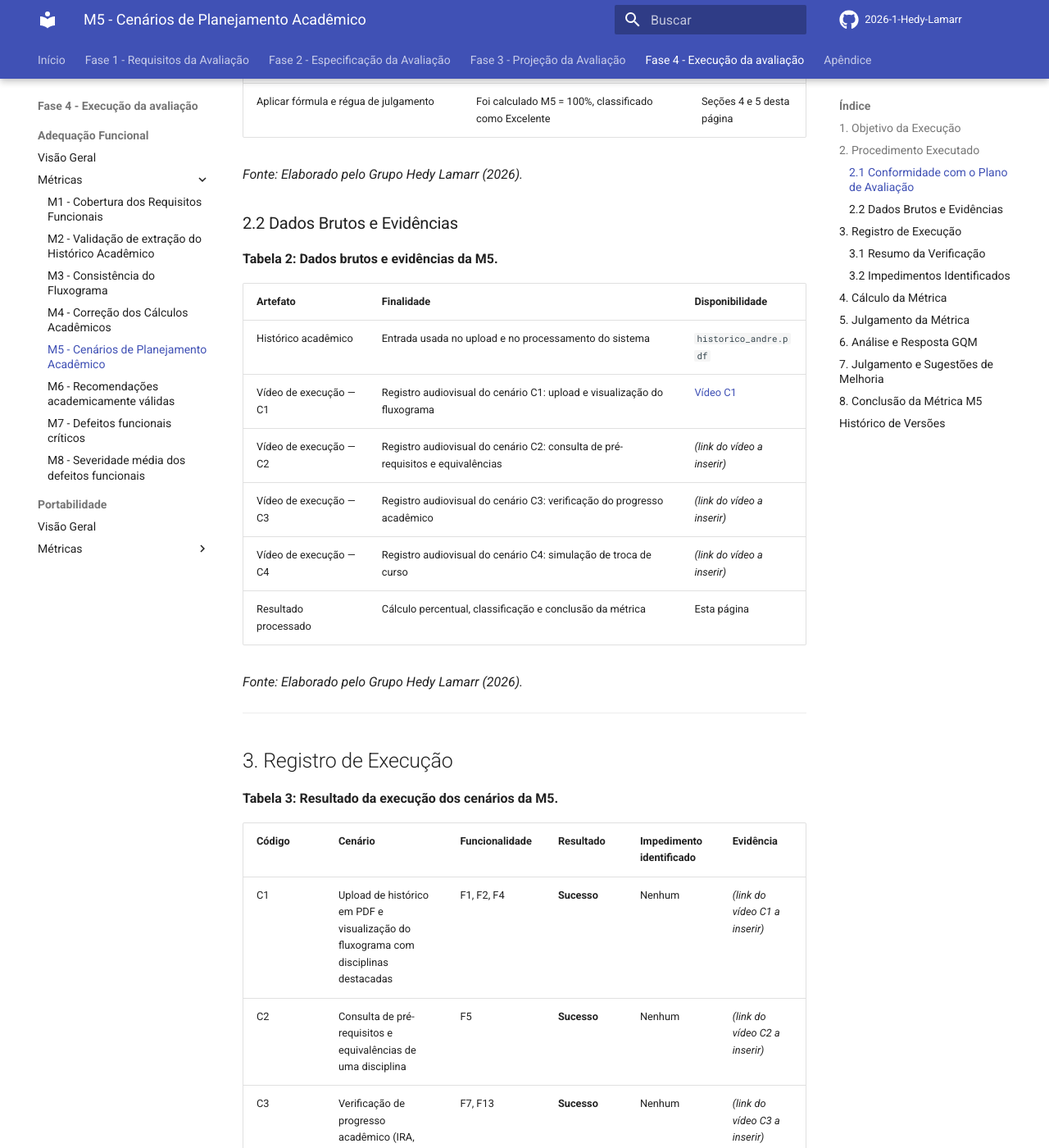
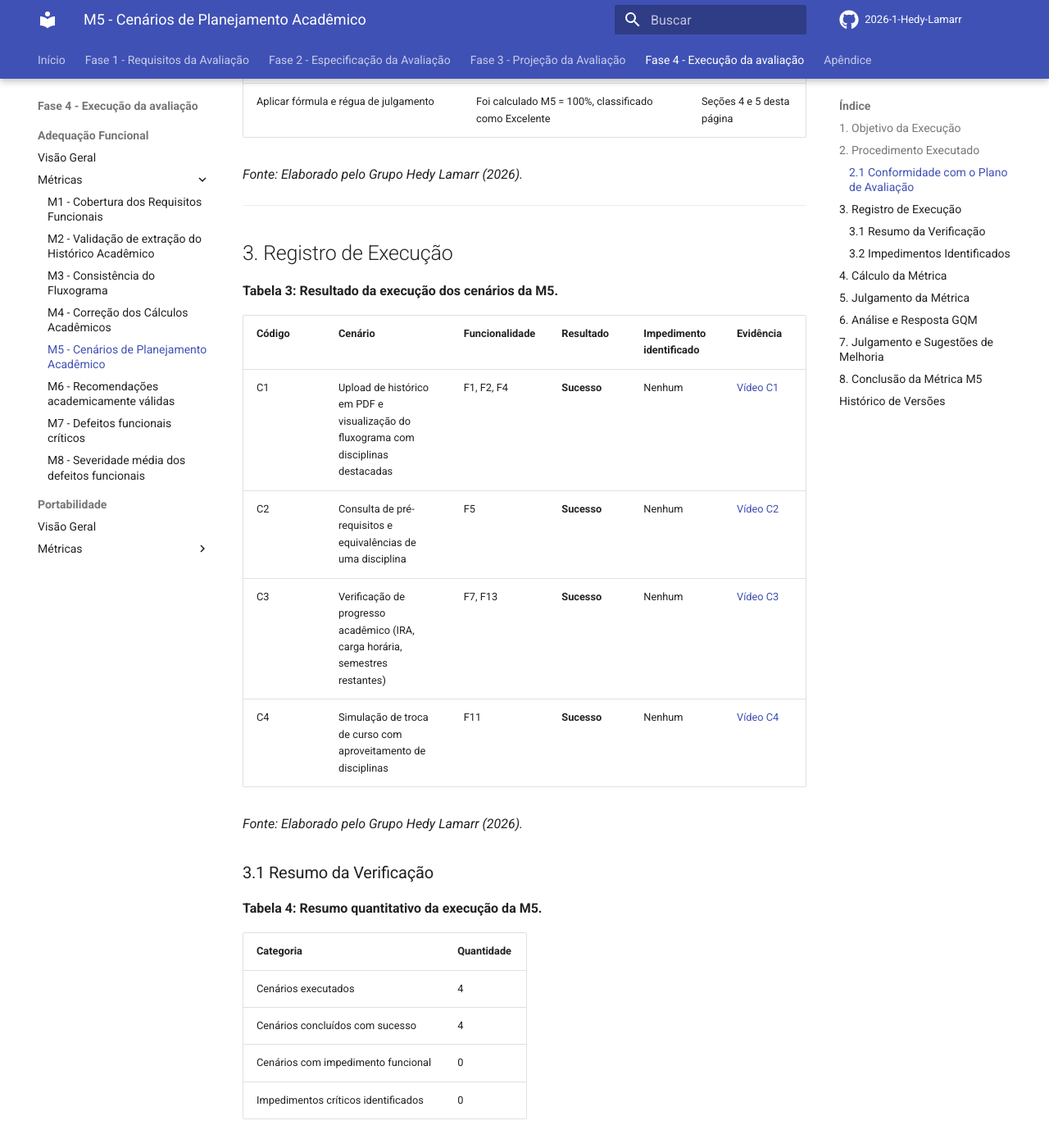
Before and after one commit to FCTE-Qualidade-de-Software-1/2026-1_T01_HEDY_LAMAR, an MkDocs documentation site: the page built from docs/fase4/adequacao_funcional/metrica_5.md, in a window 1280 px wide and 1400 px high, scrolled down 1212 px. Shown: the whole window at 82% size. Built offline with MkDocs 1.6.1 and Material for MkDocs 9.7.7, drawn with Linux system fonts in a browser that asks for light colours; comment, search, counter and statistics services are not loaded; some of the changed text lies outside the part shown.

Commit message:
fase 4 5

```diff
--- a/docs/fase4/adequacao_funcional/metrica_5.md
+++ b/docs/fase4/adequacao_funcional/metrica_5.md
@@ -30,21 +30,6 @@ Esta métrica responde à questão Q3 de Adequação Funcional: **"Em que grau a
 
 *Fonte: Elaborado pelo Grupo Hedy Lamarr (2026).*
 
-### 2.2 Dados Brutos e Evidências
-
-**Tabela 2: Dados brutos e evidências da M5.**
-
-| Artefato                    | Finalidade                                                                   | Disponibilidade                            |
-| --------------------------- | ---------------------------------------------------------------------------- | ------------------------------------------ |
-| Histórico acadêmico         | Entrada usada no upload e no processamento do sistema                        | `historico_andre.pdf`                      |
-| Vídeo de execução — C1      | Registro audiovisual do cenário C1: upload e visualização do fluxograma      | [Vídeo C1](../../assets/dados/adequacao_funcional/metrica5e6/C1.mkv)               |
-| Vídeo de execução — C2      | Registro audiovisual do cenário C2: consulta de pré-requisitos e equivalências | _(link do vídeo a inserir)_              |
-| Vídeo de execução — C3      | Registro audiovisual do cenário C3: verificação do progresso acadêmico       | _(link do vídeo a inserir)_                |
-| Vídeo de execução — C4      | Registro audiovisual do cenário C4: simulação de troca de curso              | _(link do vídeo a inserir)_                |
-| Resultado processado        | Cálculo percentual, classificação e conclusão da métrica                     | Esta página                                |
-
-*Fonte: Elaborado pelo Grupo Hedy Lamarr (2026).*
-
 ---
 
 ## 3. Registro de Execução
@@ -53,10 +38,10 @@ Esta métrica responde à questão Q3 de Adequação Funcional: **"Em que grau a
 
 | Código | Cenário                                                                            | Funcionalidade | Resultado  | Impedimento identificado | Evidência                       |
 | ------ | ---------------------------------------------------------------------------------- | -------------- | ---------- | ------------------------ | ------------------------------- |
-| C1     | Upload de histórico em PDF e visualização do fluxograma com disciplinas destacadas | F1, F2, F4     | **Sucesso** | Nenhum                  | _(link do vídeo C1 a inserir)_  |
-| C2     | Consulta de pré-requisitos e equivalências de uma disciplina                       | F5             | **Sucesso** | Nenhum                  | _(link do vídeo C2 a inserir)_  |
-| C3     | Verificação de progresso acadêmico (IRA, carga horária, semestres restantes)       | F7, F13        | **Sucesso** | Nenhum                  | _(link do vídeo C3 a inserir)_  |
-| C4     | Simulação de troca de curso com aproveitamento de disciplinas                      | F11            | **Sucesso** | Nenhum                  | _(link do vídeo C4 a inserir)_  |
+| C1     | Upload de histórico em PDF e visualização do fluxograma com disciplinas destacadas | F1, F2, F4     | **Sucesso** | Nenhum                  | [Vídeo C1](../../assets/dados/adequacao_funcional/metrica5e6/C1.mkv) |
+| C2     | Consulta de pré-requisitos e equivalências de uma disciplina                       | F5             | **Sucesso** | Nenhum                  | [Vídeo C2](../../assets/dados/adequacao_funcional/metrica5e6/C2.mkv) |
+| C3     | Verificação de progresso acadêmico (IRA, carga horária, semestres restantes)       | F7, F13        | **Sucesso** | Nenhum                  | [Vídeo C3](../../assets/dados/adequacao_funcional/metrica5e6/C3.mkv)  |
+| C4     | Simulação de troca de curso com aproveitamento de disciplinas                      | F11            | **Sucesso** | Nenhum                  | [Vídeo C4](../../assets/dados/adequacao_funcional/metrica5e6/C4.mkv)  |
 
 *Fonte: Elaborado pelo Grupo Hedy Lamarr (2026).*
 
```
Also changed, not shown: 1 other file.
